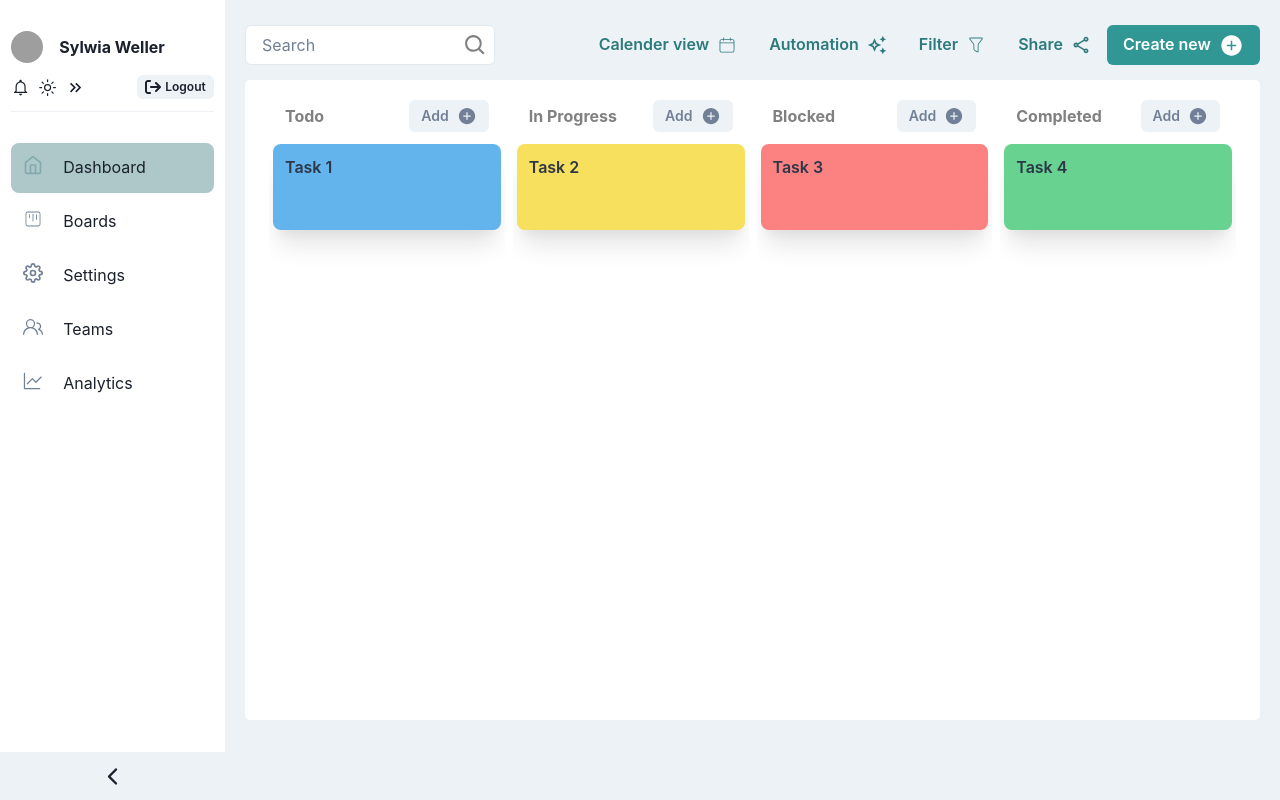
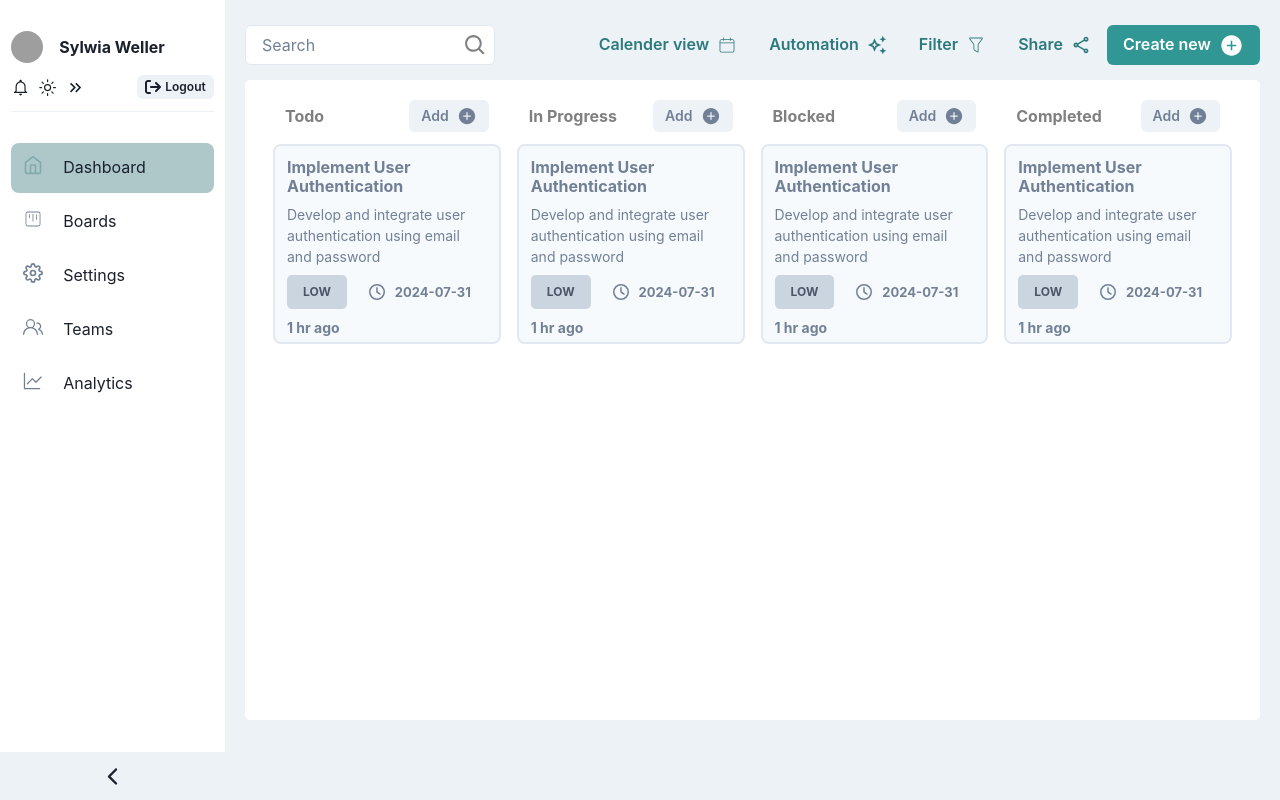
Before and after one commit to SameerTheProgrammer/MERN-Task-Management, a React (Vite) app in the folder frontend/: page /boards in a window 1280 px wide. Built offline with nearby package versions, Linux system fonts and the light colour scheme; grey boxes are pictures that could not be loaded.

Commit message:
task component design complete

```diff
--- a/frontend/src/components/boardPage/Task.tsx
+++ b/frontend/src/components/boardPage/Task.tsx
@@ -1,10 +1,21 @@
-import { Box, IconButton, ScaleFade } from "@chakra-ui/react";
+import {
+  Badge,
+  Box,
+  Flex,
+  Heading,
+  Icon,
+  IconButton,
+  ScaleFade,
+  Text,
+} from "@chakra-ui/react";
 import _ from "lodash";
 import { memo } from "react";
-import { AutoResizeTextarea } from "./AutoResizeTextArea";
+// import { AutoResizeTextarea } from "./AutoResizeTextArea";
 import { TaskModel } from "../../utils/models";
 import { useTaskDragAndDrop } from "../../hooks/useTaskDragAndDrop";
 import { MdDeleteOutline } from "react-icons/md";
+import { FaRegClock } from "react-icons/fa6";
+import { GoPencil } from "react-icons/go";
 
 type TaskProps = {
   index: number;
@@ -48,11 +59,12 @@ function Task({
         pr={7}
         pt={3}
         pb={1}
-        boxShadow="xl"
         cursor="grab"
-        fontWeight="bold"
         userSelect="none"
-        bgColor={task.color}
+        // bgColor={task.color}
+        bgColor={"gray.50"}
+        borderWidth="2px"
+        borderColor={"gray.200"}
         opacity={isDragging ? 0.5 : 1}
       >
         <IconButton
@@ -61,7 +73,7 @@ function Task({
           right={0}
           zIndex={100}
           aria-label="delete-task"
-          size="md"
+          size="lg"
           colorScheme="solid"
           color={"gray.700"}
           icon={<MdDeleteOutline />}
@@ -71,7 +83,23 @@ function Task({
           }}
           onClick={handleDeleteClick}
         />
-        <AutoResizeTextarea
+        <IconButton
+          position="absolute"
+          top={5}
+          right={0}
+          zIndex={100}
+          aria-label="delete-task"
+          size="lg"
+          colorScheme="solid"
+          color={"gray.700"}
+          icon={<GoPencil />}
+          opacity={0}
+          _groupHover={{
+            opacity: 1,
+          }}
+          onClick={handleDeleteClick}
+        />
+        {/* <AutoResizeTextarea
           value={task.title}
           fontWeight="semibold"
           cursor="inherit"
@@ -83,7 +111,41 @@ function Task({
           focusBorderColor="none"
           color="gray.700"
           onChange={handleTitleChange}
-        />
+        /> */}
+        <Flex direction={"column"} rowGap={"8px"}>
+          <Heading color={"gray.500"} as={"h4"} size={"sm"}>
+            Implement User Authentication
+          </Heading>
+          <div>
+            <Text fontSize="sm" color={"gray.500"}>
+              Develop and integrate user authentication using email and password
+            </Text>
+          </div>
+          <Flex w={"100%"} justifyContent={"space-between"}>
+            <Badge
+              borderRadius={5}
+              color={"gray.600"}
+              px={4}
+              py={2}
+              w={"max-content"}
+              bgColor="gray.300"
+            >
+              Low
+            </Badge>
+            <Flex
+              alignItems={"center"}
+              columnGap={"10px"}
+              color={"gray.500"}
+              fontWeight={"bold"}
+            >
+              <Icon boxSize={4} as={FaRegClock} />
+              <Text fontSize={"13px"}>2024-07-31</Text>
+            </Flex>
+          </Flex>
+          <Text color={"gray.500"} fontWeight={"bold"} fontSize={"sm"}>
+            1 hr ago
+          </Text>
+        </Flex>
       </Box>
     </ScaleFade>
   );
```
